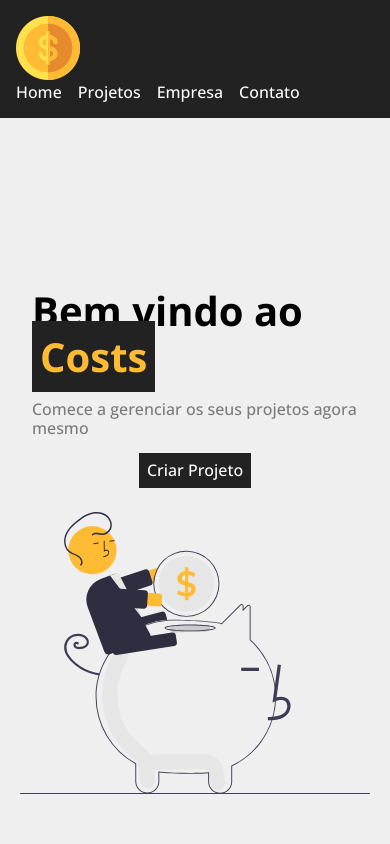
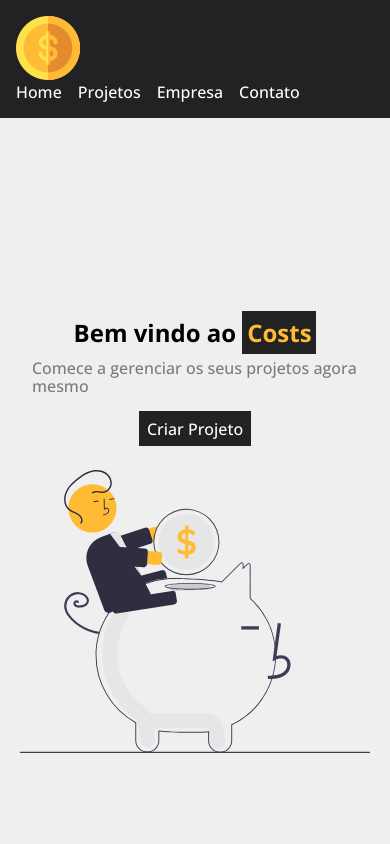
Before and after one commit to Thiago87dev/myFirstReactProject, a React (Create React App) app: page / in a window 390 px wide. Shown: the top 844 px of the page. Built offline with nearby package versions, Linux system fonts and the light colour scheme.

Commit message:
finalizing responsiveness

```diff
--- a/db.json
+++ b/db.json
@@ -7,8 +7,15 @@
         "id": "3",
         "name": "Design"
       },
-      "cost": 0,
-      "services": [],
+      "cost": 700,
+      "services": [
+        {
+          "name": "teste",
+          "cost": "700",
+          "description": "qlq coisa",
+          "id": "0b3c4363-0c02-4b19-80c2-c1e4227da9ad"
+        }
+      ],
       "id": 7
     },
     {
--- a/src/components/pages/Home.module.css
+++ b/src/components/pages/Home.module.css
@@ -27,3 +27,15 @@
     width: 350px;
     margin: 1.5em 0;
 }
+
+@media (max-width: 600px) {
+    .home_container h1 {
+      font-size: 1.8em;
+    }
+  }
+
+  @media (max-width: 400px) {
+    .home_container h1 {
+      font-size: 1.5em;
+    }
+  }
```
